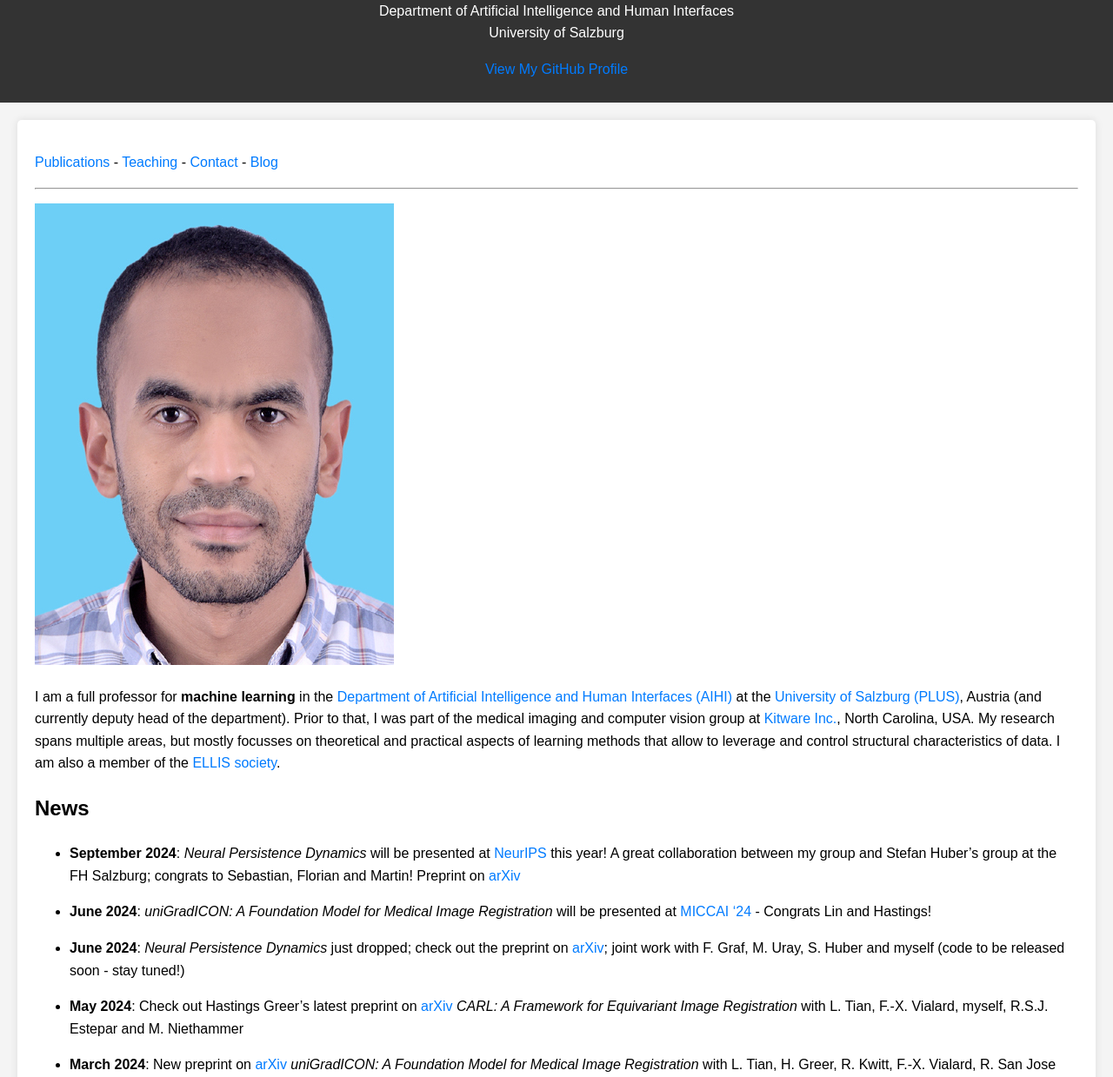
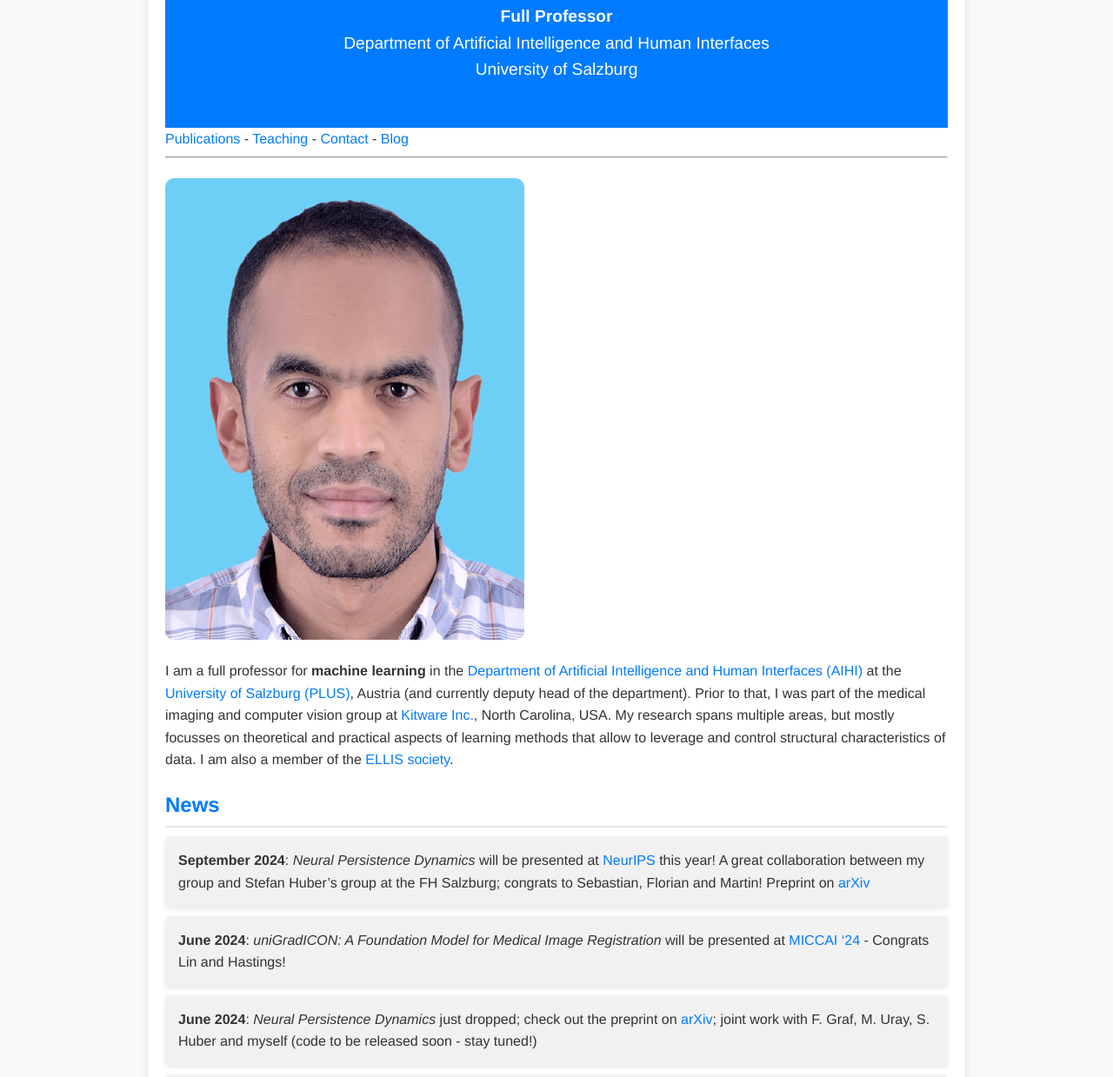
Before and after one commit to ahmedmaliani/ahmedmaliani.github.io, a plain HTML site: page index.html in a window 1280 px wide. Shown: the part 130-1369 px from the top of the page at 87% size. Drawn offline with Linux system fonts and the light colour scheme; files that its build step writes are made by us from their sources; a script that the page names is missing.

Commit message:
Update style.css

```diff
--- a/style.css
+++ b/style.css
@@ -1,51 +1,125 @@
-body {
-    font-family: Arial, sans-serif;
-    line-height: 1.6;
+/* Reset some default styles */
+body, h1, h2, p, ul, li, dt, dd {
     margin: 0;
     padding: 0;
-    background-color: #f4f4f4;
 }
 
-header {
-    background: #333;
-    color: #fff;
-    padding: 10px 20px;
-    text-align: center;
+/* Basic body styles */
+body {
+    font-family: 'Helvetica Neue', Arial, sans-serif;
+    line-height: 1.6;
+    background-color: #f9f9f9; /* Light background */
+    color: #333; /* Dark text for readability */
 }
 
-section {
-    background: #fff;
-    margin: 20px;
+/* Main wrapper */
+.wrapper {
+    max-width: 900px;
+    margin: 20px auto;
     padding: 20px;
-    border-radius: 5px;
-    box-shadow: 0 0 10px rgba(0, 0, 0, 0.1);
+    background: #fff; /* White background for content area */
+    box-shadow: 0 2px 10px rgba(0, 0, 0, 0.1); /* Subtle shadow */
+    border-radius: 10px; /* Rounded corners */
 }
 
-.profile-photo {
-    width: 100px; /* Set a width for the profile photo */
-    height: 100px; /* Maintain aspect ratio */
-    border-radius: 75px; /* Makes the image circular */
-    display: block; /* Centering */
-    margin: 0 auto 20px; /* Center image and add margin below */
-    border: 2px solid #333; /* Optional: Add a border around the image */
-    position: relative; /* You can set position if needed */
+/* Header styles */
+header {
+    background: #007BFF; /* Bootstrap primary color */
+    color: #ffffff; /* White text */
+    padding: 20px;
+    text-align: center;
+    border-radius: 10px 10px 0 0; /* Rounded top corners */
 }
 
-footer {
-    text-align: center;
-    padding: 10px;
-    background: #333;
-    color: #fff;
-    position: relative;
-    bottom: 0;
-    width: 100%;
+header h1 {
+    font-size: 2.5em; /* Large title */
+    margin-bottom: 10px;
 }
 
+header p {
+    font-size: 1.2em; /* Smaller subtitle */
+}
+
+/* Link styles */
 a {
-    color: #007bff;
+    color: #007BFF; /* Link color */
     text-decoration: none;
+    transition: color 0.3s ease; /* Smooth color transition */
 }
 
 a:hover {
-    text-decoration: underline;
+    text-decoration: underline; /* Underline on hover */
 }
+
+/* Section styles */
+h2 {
+    margin-top: 20px;
+    color: #007BFF; /* Section header color */
+    border-bottom: 2px solid #eaeaea; /* Bottom border */
+    padding-bottom: 5px; /* Spacing below the header */
+}
+
+/* List styles */
+ul {
+    list-style-type: none; /* Remove default bullets */
+    padding: 0;
+}
+
+ul li {
+    background: #f1f1f1; /* Light gray background */
+    margin: 10px 0;
+    padding: 15px; /* Inner padding */
+    border-radius: 5px; /* Rounded corners */
+    box-shadow: 0 2px 5px rgba(0, 0, 0, 0.1); /* Shadow for depth */
+    transition: background 0.3s; /* Smooth background transition */
+}
+
+ul li:hover {
+    background: #eaeaea; /* Change background on hover */
+}
+
+/* Definition list styles */
+dt {
+    font-weight: bold; /* Bold terms */
+    margin-top: 15px; /* Space above terms */
+}
+
+dd {
+    margin: 5px 0 15px 0; /* Space below definitions */
+}
+
+/* Image styling */
+img {
+    max-width: 100%; /* Responsive images */
+    height: auto; /* Maintain aspect ratio */
+    border-radius: 10px; /* Rounded corners */
+    margin: 15px 0; /* Space above and below images */
+}
+
+/* Footer styles */
+footer {
+    text-align: center;
+    margin-top: 20px;
+    padding: 10px;
+    font-size: 0.9em; /* Smaller footer text */
+    color: #666; /* Light gray for footer text */
+}
+
+/* Responsive design */
+@media (max-width: 600px) {
+    header h1 {
+        font-size: 2em; /* Smaller header on mobile */
+    }
+
+    header p {
+        font-size: 1em; /* Smaller subtitle on mobile */
+    }
+
+    .wrapper {
+        padding: 15px; /* Less padding on mobile */
+    }
+
+    ul li {
+        padding: 10px; /* Less padding for list items on mobile */
+    }
+}
```
